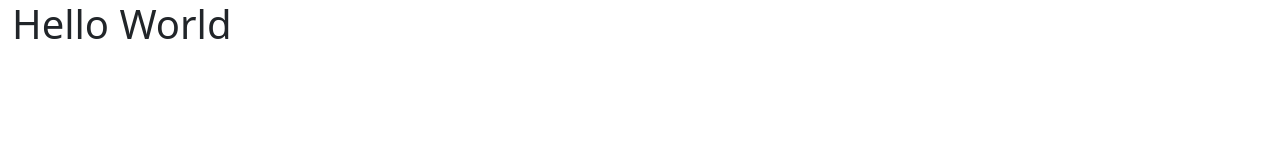
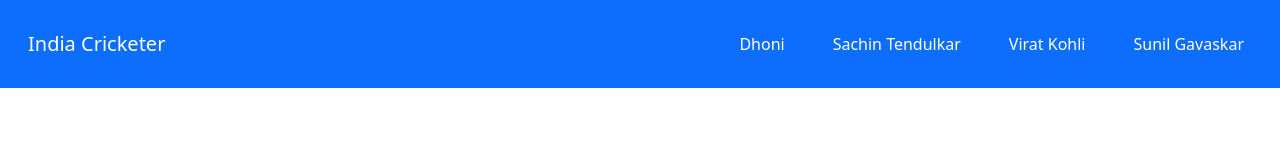
Before and after one commit to balajiCubie/task2010, a plain HTML site: page index.html in a window 1280 px wide. Drawn offline with Linux system fonts and the light colour scheme.

Commit message:
navbar setup

```diff
--- a/index.html
+++ b/index.html
@@ -7,9 +7,49 @@
     <link rel="stylesheet" href="./css/style.css" />
   </head>
   <body>
-    <div class="container-fluid">
-      <h1>Hello World</h1>
-    </div>
+    <nav class="navbar navbar-expand-lg navbar-dark bg-primary">
+      <div class="container-fluid">
+        <a class="navbar-brand p-3" href="#">India Cricketer</a>
+        <button
+          class="navbar-toggler"
+          type="button"
+          data-bs-toggle="collapse"
+          data-bs-target="#navbarSupportedContent"
+          aria-controls="navbarSupportedContent"
+          aria-expanded="false"
+          aria-label="Toggle navigation"
+        >
+          <span class="navbar-toggler-icon"></span>
+        </button>
+        <div class="collapse navbar-collapse" id="navbarSupportedContent">
+          <ul class="navbar-nav me-auto mb-2 mb-lg-0"></ul>
+          <form class="d-flex">
+            <ul class="navbar-nav me-auto mb-2 mb-lg-0">
+              <li class="nav-item p-3">
+                <a class="nav-link active" aria-current="page" href="#"
+                  >Dhoni</a
+                >
+              </li>
+              <li class="nav-item p-3">
+                <a class="nav-link active" aria-current="page" href="#"
+                  >Sachin Tendulkar</a
+                >
+              </li>
+              <li class="nav-item p-3">
+                <a class="nav-link active" aria-current="page" href="#"
+                  >Virat Kohli</a
+                >
+              </li>
+              <li class="nav-item p-3">
+                <a class="nav-link active" aria-current="page" href="#"
+                  >Sunil Gavaskar</a
+                >
+              </li>
+            </ul>
+          </form>
+        </div>
+      </div>
+    </nav>
     <script src="./js/script.js"></script>
   </body>
 </html>
```
